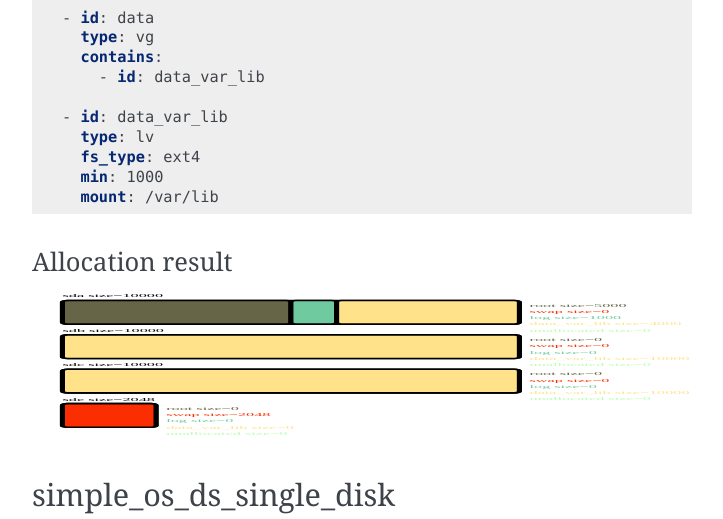
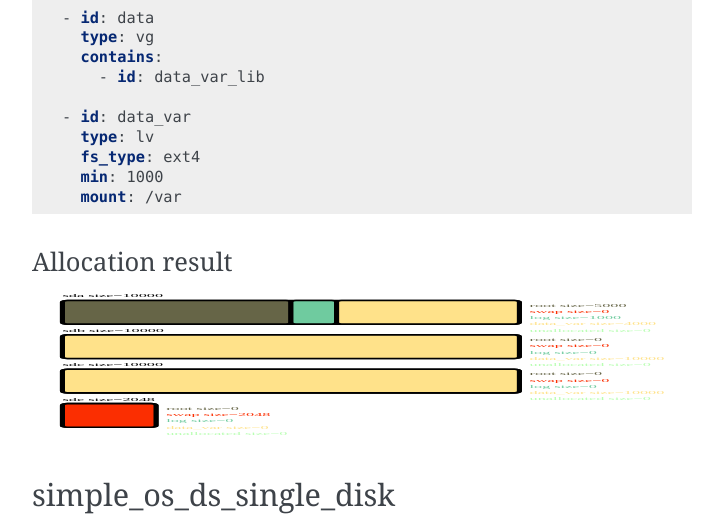
Before and after one commit to openstack-archive/bareon-allocator, a Sphinx documentation site: the page built from doc/source/examples.rst, in a window 1280 px wide and 900 px high, scrolled down 4882 px. Shown: the part 152-671 px from the top of the window, without its empty margins (388-1111 px from the left). Built offline with Sphinx 7.4.7, drawn with Linux system fonts in a browser that asks for light colours; some of the changed text lies outside the part shown.

Commit message:
Doc. Replace /var/lib with /var mount point

```diff
--- a/doc/source/schemas/simple_os_ds.yaml
+++ b/doc/source/schemas/simple_os_ds.yaml
@@ -43,8 +43,8 @@
   contains:
     - id: data_var_lib
 
-- id: data_var_lib
+- id: data_var
   type: lv
   fs_type: ext4
   min: 1000
-  mount: /var/lib
+  mount: /var
```
Also changed, not shown: doc/source/schemas/simple_os_ds_multiple_disk.svg, doc/source/schemas/simple_os_ds_single_disk.svg.
